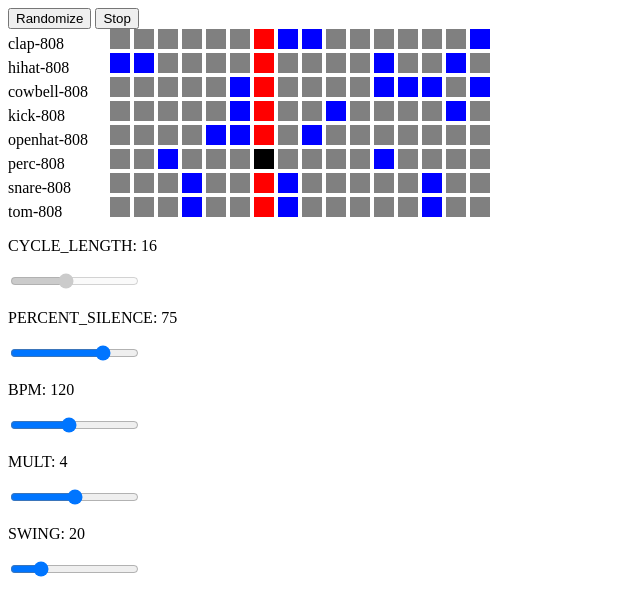
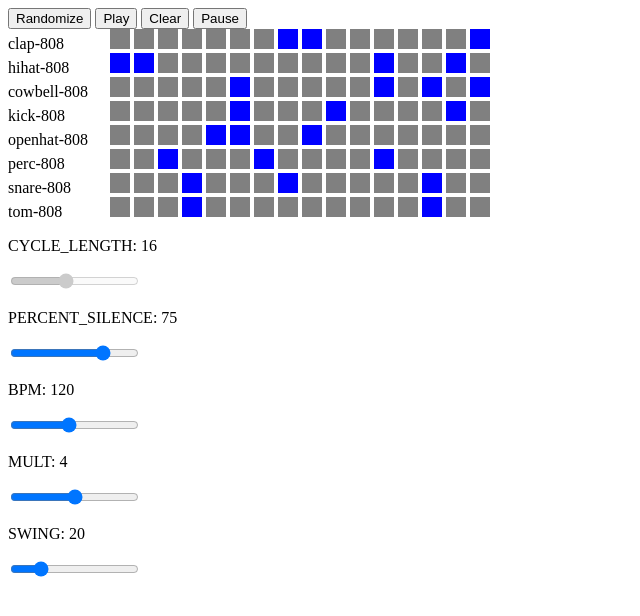
Before and after one commit to nickells/drummer, a plain HTML site: page index.html in a window 1280 px wide. Both pictures are taken after a click on the button "Randomize". Shown: the whole page, without its empty margins (0-640 px from the left). Drawn offline with Linux system fonts and the light colour scheme.

Commit message:
add some buttons and clickable grid

```diff
--- a/index.html
+++ b/index.html
@@ -5,7 +5,9 @@
 </head>
 <body>
   <button id="randomize">Randomize</button>
-  <button id="stop">Stop</button>
+  <button id="play">Play</button>
+  <button id="clear">Clear</button>
+  <button id="pause">Pause</button>
   <script type="text/javascript" src="index.js"></script>
 </body>
 </html>
--- a/index.js
+++ b/index.js
@@ -17,10 +17,6 @@
 }
 
 let TRACKS = sounds.length
-// let PERCENT_SILENCE = 80
-// let BPM = 120
-// let MULT = 4
-// let SWING = 20
 
 const PARAMS = {
   CYCLE_LENGTH: {
@@ -77,13 +73,29 @@
       $track.appendChild($button)
       GRID[sound][beat] = {
         active: false,
+        file: undefined,
         button: $button
       }
+      $button.addEventListener('click', () => {
+        toggleGridItem(sound, beat)
+      })
     }
   })
 }
 
 buildGrid()
+
+const toggleGridItem = (inst, beat) => {
+  GRID[inst][beat].active = !GRID[inst][beat].active
+  if (GRID[inst][beat].active) {
+    GRID[inst][beat].file = new Audio(`sounds/${inst}.wav`)
+    GRID[inst][beat].button.style.backgroundColor = ACTIVE_COLOR
+  }
+  else {
+    GRID[inst][beat].file = undefined
+    GRID[inst][beat].button.style.backgroundColor = NEUTRAL_COLOR
+  }
+}
 
 const updateView = () => {
   sounds.forEach(sound => {
@@ -99,28 +111,25 @@
 }
 
 const randomize = async () => {
-  const CYCLES = []
-
   for (let beat = 0; beat < PARAMS.CYCLE_LENGTH.value; beat++){
-    CYCLES[beat] = []
     for (let track = 0; track < TRACKS; track++) {
       if (Math.random() * 100 > PARAMS.PERCENT_SILENCE.value) {
         const drum = Math.floor(Math.random() * sounds.length )
-        const file = new Audio(`sounds/${sounds[drum]}.wav`)
-        CYCLES[beat].push(file)
-
-        GRID[sounds[drum]][beat].active = true
-        GRID[sounds[drum]][beat].button.style.backgroundColor = 'blue'
+        toggleGridItem(sounds[drum], beat)
       }
-      else CYCLES[beat].push(undefined)
     }
   }
 
+}
+
+const play = () => {
   function loop(){
     CURRENT_BEAT = (PARAMS.CYCLE_LENGTH.value + CURRENT_BEAT + 1) % PARAMS.CYCLE_LENGTH.value
-    CYCLES[CURRENT_BEAT].forEach(sound => {
-      if (sound) sound.play()
+    Object.values(GRID).forEach(track => {
+      const beat = track[CURRENT_BEAT]
+      if (beat.active) beat.file.play()
     })
+
     updateView()
     let int = getMs(PARAMS.BPM.value) / PARAMS.MULT.value
     let SWING_RATIO = 1 + (PARAMS.SWING.value / 100)
@@ -133,24 +142,19 @@
   loop()
 }
 
-const reset = () => {
-  sounds.forEach(sound => {
-    for (let beat = 0; beat < PARAMS.CYCLE_LENGTH.value; beat++) {
+const clear = () => {
+  Object.keys(GRID).forEach(sound => {
+    const track = GRID[sound]
+    if (!track) debugger
+    track.forEach((beat, index) => {
+      if (beat.active) toggleGridItem(sound, index)
+    })
+  })
 
-      if (GRID[sound][beat]) GRID[sound][beat].active = false
-    }
-  })
-  for (let i = 0; i < PARAMS.CYCLE_LENGTH.value; i++) {
-    CURRENT_BEAT = i
-    updateView()
-  }
-  CURRENT_BEAT = -1
   updateView()
-  clearInterval(TIMER)
 }
 
-const stop = () => {
-  reset()
+const pause = () => {
   clearInterval(TIMER)
 }
 
@@ -169,20 +173,27 @@
     PARAMS[param].value = event.target.value
     $label.innerText = param + ': ' + PARAMS[param].value
     if (param === 'PERCENT_SILENCE') {
-      stop()
-      reset()
+      clear()
       randomize()
       updateView()
     }
   })
 })
 
-document.getElementById('randomize').addEventListener('click',() => {
-  reset()
-  randomize()
-  updateView()
+
+
+document.getElementById('play').addEventListener('click', () => {
+  play()
 })
 
-document.getElementById('stop').addEventListener('click',() => {
-  stop()
+document.getElementById('clear').addEventListener('click', () => {
+  clear()
 })
+
+document.getElementById('randomize').addEventListener('click',() => {
+  randomize()
+})
+
+document.getElementById('pause').addEventListener('click',() => {
+  pause()
+})
```
